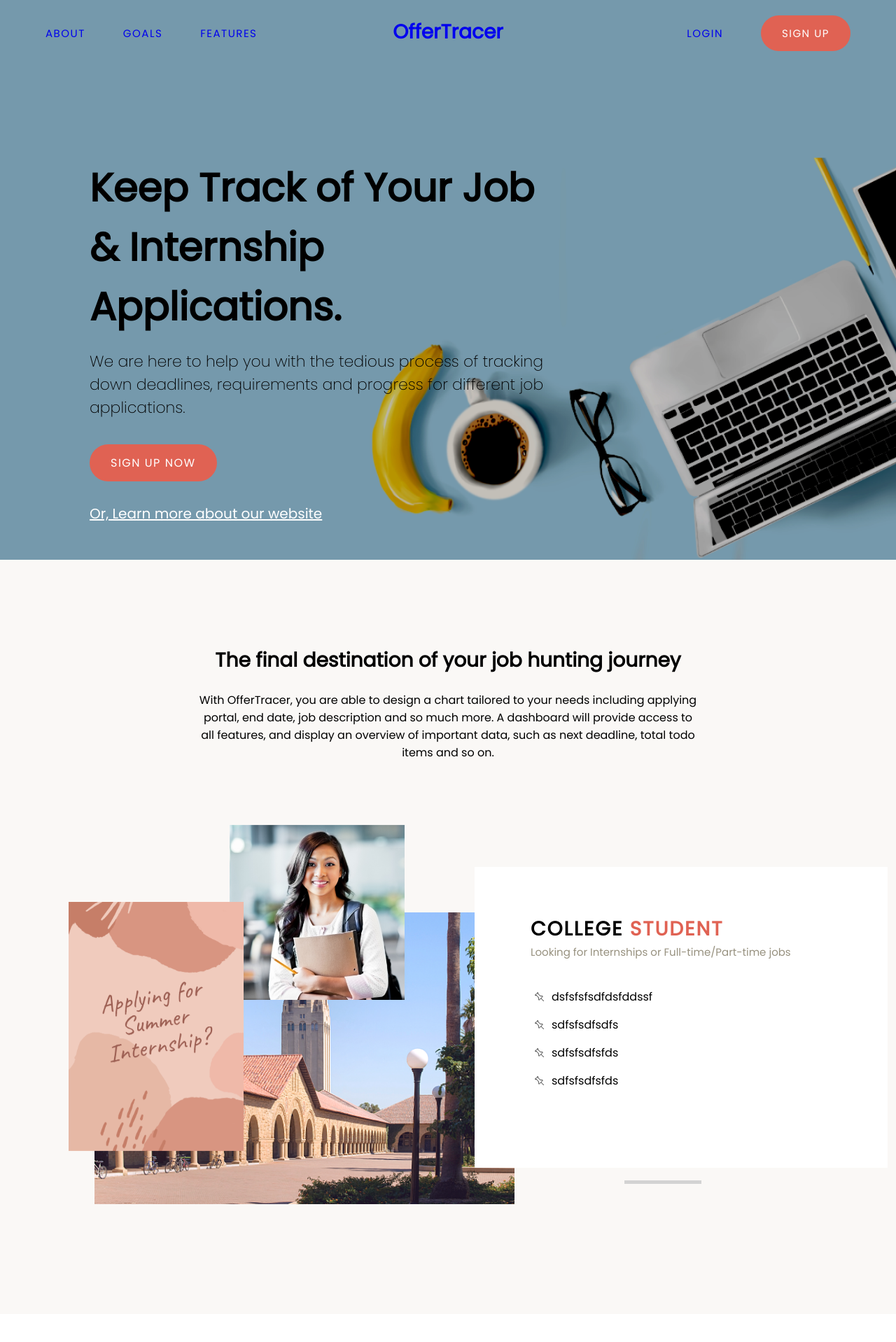
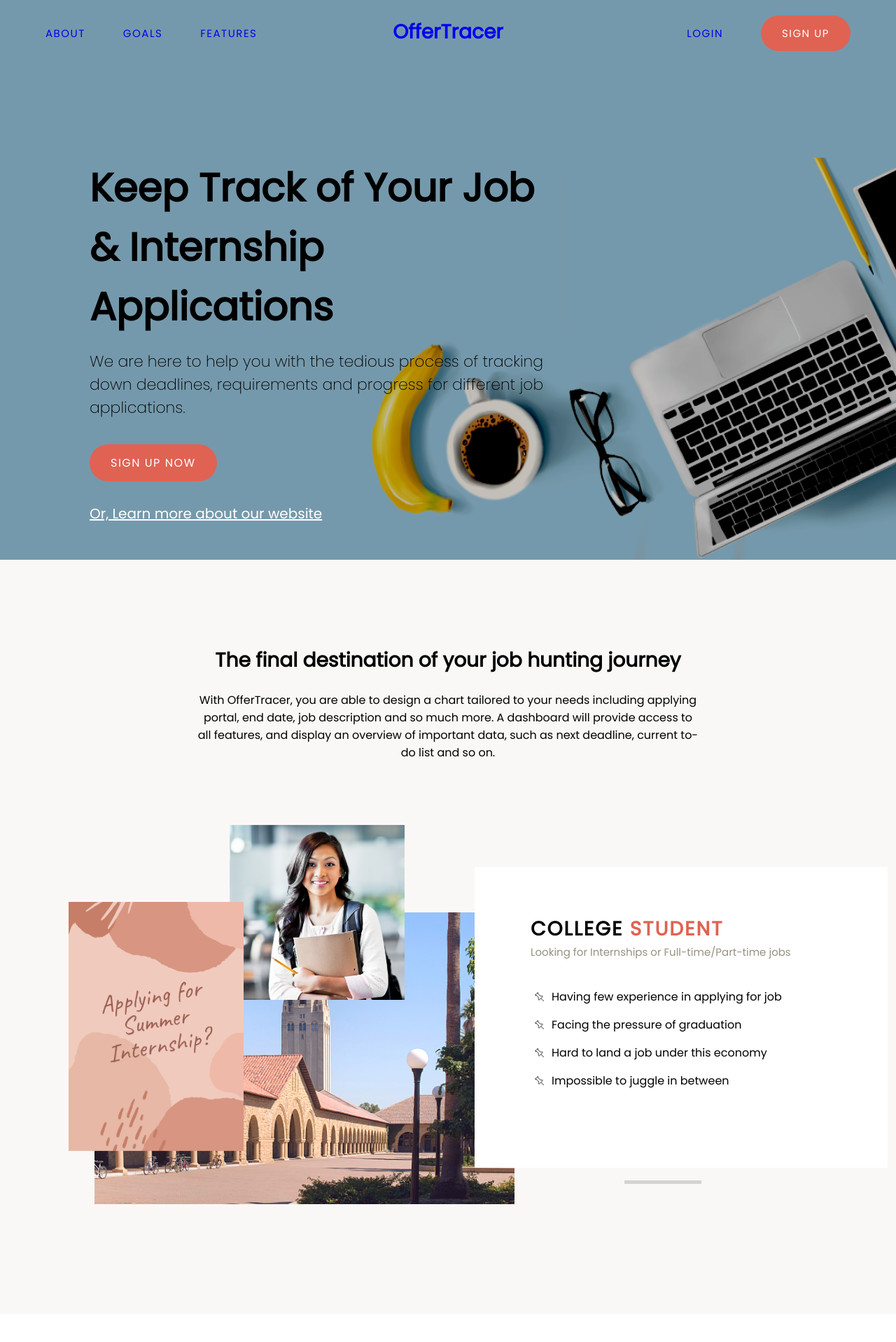
Before and after one commit to yzeng810/CSC210Final, a Flask app: page / in a window 1280 px wide. Shown: the top 1918 px of the page at 70% size. Run offline with Flask 2, Linux system fonts and the light colour scheme; some libraries are stand-ins or nearby versions.

Commit message:
Update index.html

```diff
--- a/templates/index.html
+++ b/templates/index.html
@@ -6,7 +6,7 @@
 <section id="first" class="sectionContainer fullContainer">
 	<div class="content">
 		<div class="innerContent">
-			<h1>Keep Track of Your Job & Internship Applications.</h1>
+			<h1>Keep Track of Your Job & Internship Applications</h1>
 			<h2>We are here to help you with the tedious process of tracking down deadlines, requirements and progress for different job applications. </h2>
 			<a href="{{url_for('auth.signup')}}" class="navSignup"><span>Sign up now</span></a><br>
 			<p>Or, Learn more about our website</p>
@@ -19,7 +19,7 @@
 	<div class="content containAlignCenter">
 		<div class="aboutText">
 			<h2>The final destination of your job hunting journey</h2>
-			<p>With OfferTracer, you are able to design a chart tailored to your needs including applying portal, end date, job description and so much more. A dashboard will provide access to all features, and display an overview of important data, such as next deadline, total todo items and so on.</p>
+			<p>With OfferTracer, you are able to design a chart tailored to your needs including applying portal, end date, job description and so much more. A dashboard will provide access to all features, and display an overview of important data, such as next deadline, current to-do list and so on.</p>
 		</div>
 	</div>
 	<div class="content content22">
@@ -32,10 +32,10 @@
 					<h3>College <span class="userTitle">Student</span></h3>
 					<p>Looking for Internships or Full-time/Part-time jobs</p>
 					<ul>
-						<li>dsfsfsfsdfdsfddssf</li>
-						<li>sdfsfsdfsdfs</li>
-						<li>sdfsfsdfsfds</li>
-						<li>sdfsfsdfsfds</li>
+						<li>Having few experience in applying for job</li>
+						<li>Facing the pressure of graduation</li>
+						<li>Hard to land a job under this economy</li>
+						<li>Impossible to juggle in between</li>
 					</ul>
 				</div>
 			</div>
```
